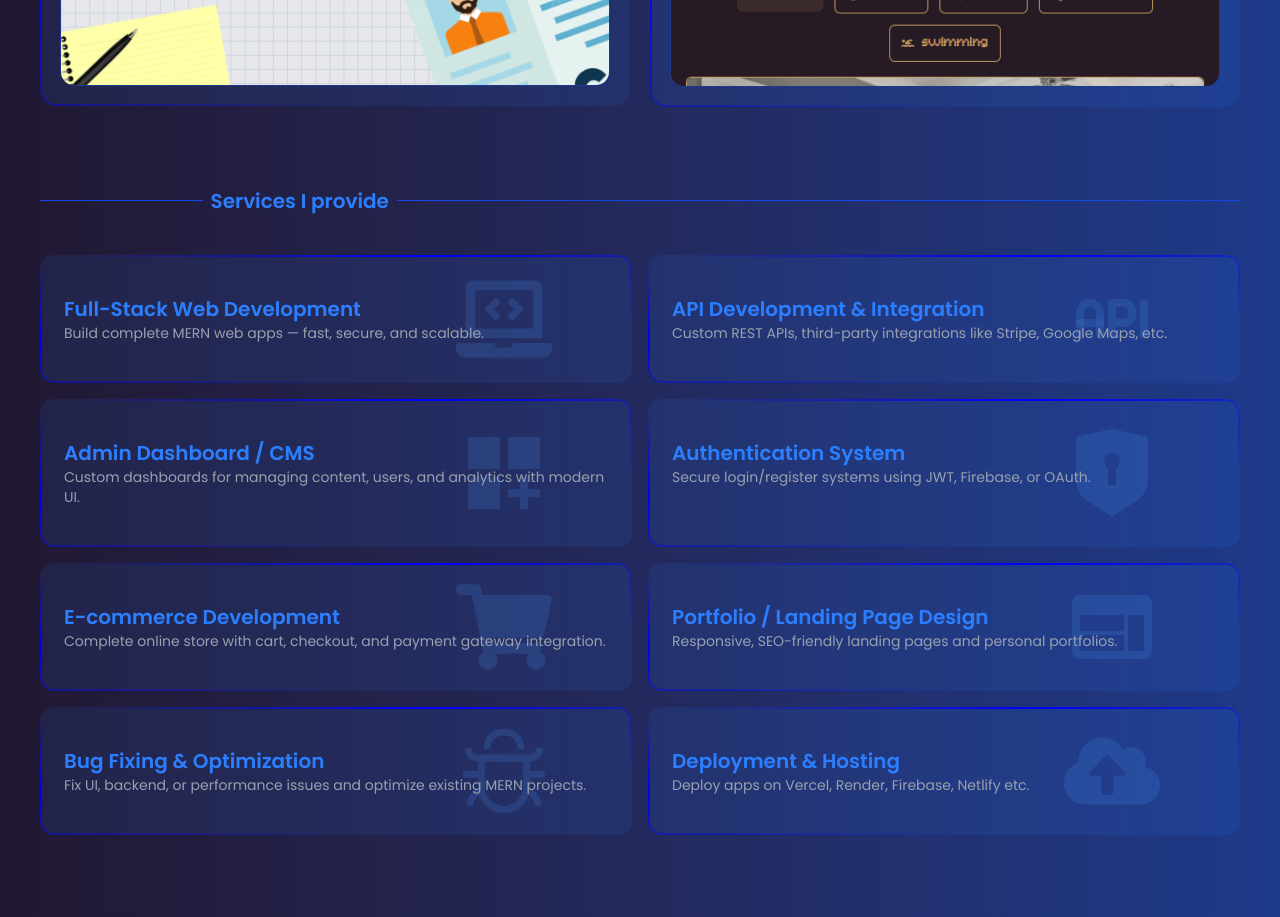
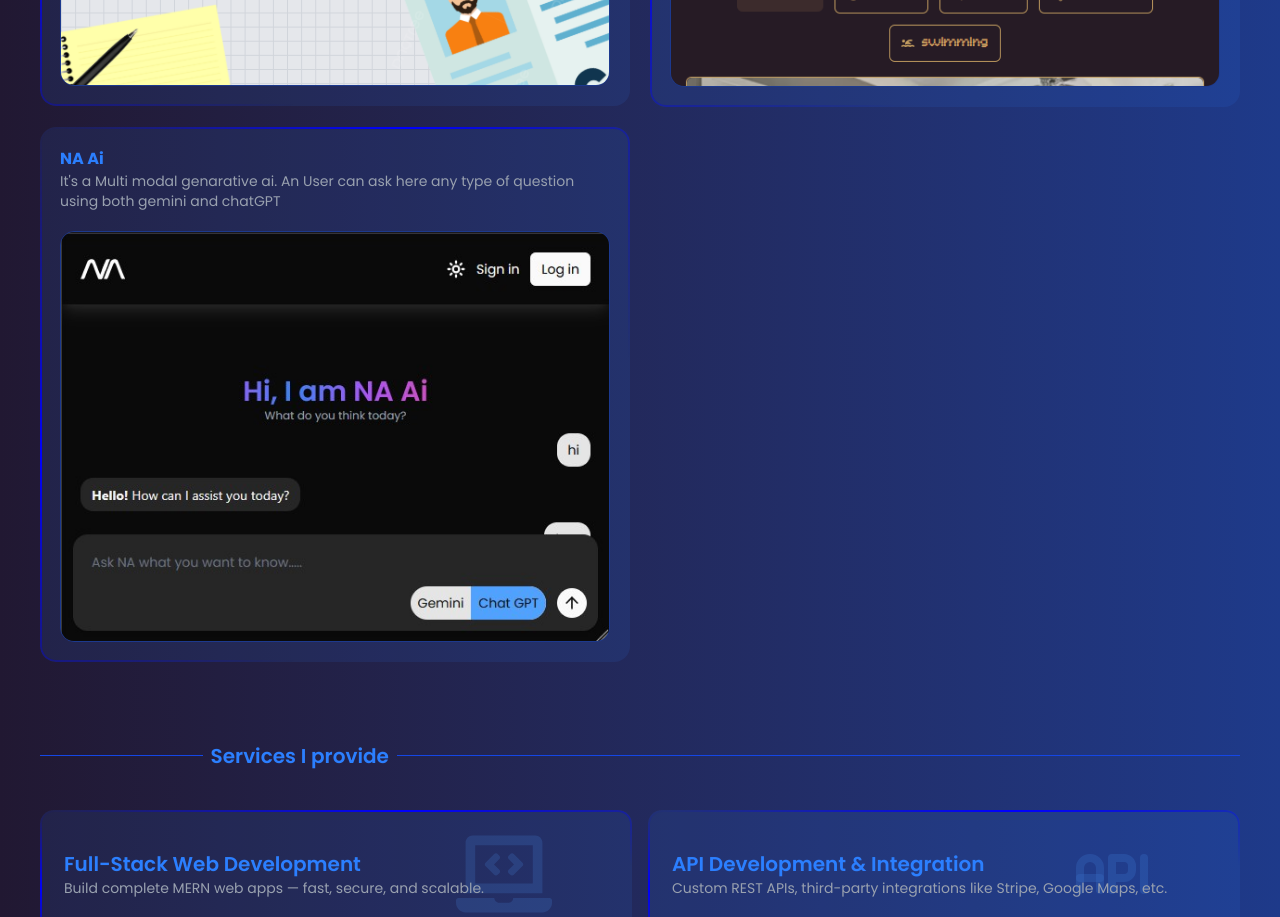
Before and after one commit to nakib360/My-portfolio, a React (Vite) app: page / in a window 1280 px wide. Shown: the part 1880-2797 px from the top of the page. Built offline with nearby package versions, Linux system fonts and the light colour scheme.

Commit message:
adding my another avatar and a new project

```diff
--- a/src/Components/About.jsx
+++ b/src/Components/About.jsx
@@ -1,4 +1,4 @@
-import nakib from "../assets/Nakib.jpg"
+import nakib from "../assets/Nakib.png"
 import TypingText from "./ui/shadcn-io/typing-text";
 import { TextGenerateEffect } from "./ui/shadcn-io/text-generate-effect";
 import { ShineBorder } from "./ui/shine-border";
--- a/src/Components/Projects.jsx
+++ b/src/Components/Projects.jsx
@@ -3,6 +3,7 @@ import { useState } from "react";
 import { ShineBorder } from "./ui/shine-border";
 import jobStock from "../assets/jobstock.png"
 import sportStore from "../assets/sportstore.png"
+import NA_Ai from "../assets/NA Ai.jpg"
 // eslint-disable-next-line
 import { easeIn, motion } from "framer-motion";
 
@@ -12,6 +13,7 @@ const Projects = () => {
     const projects = [
         { img: jobStock, repo: "https://github.com/nakib360/Jobstock-full-stack-website-.git", LiveLink: "https://job-stock-668d6.web.app", SiteName: "JOB-Stock", Description: "It's a full stack Website. It's a job submition and apply related website." },
         { img: sportStore, repo: "https://github.com/nakib360/sport-store.git", LiveLink: "https://sport-store-af469.web.app/", SiteName: "Sport Shop", Description: "It's a full stack Website. A men can find here any type of sports equipment." },
+        { img: NA_Ai, repo: "https://github.com/nakib360/sport-store.git", LiveLink: "https://na--ai.web.app/", SiteName: "NA Ai", Description: "It's a Multi modal genarative ai. An User can ask here any type of question using both gemini and chatGPT" },
     ];
 
     return (
```
Also changed, not shown: src/assets/NA Ai.jpg (added), src/assets/Nakib.png (added).
